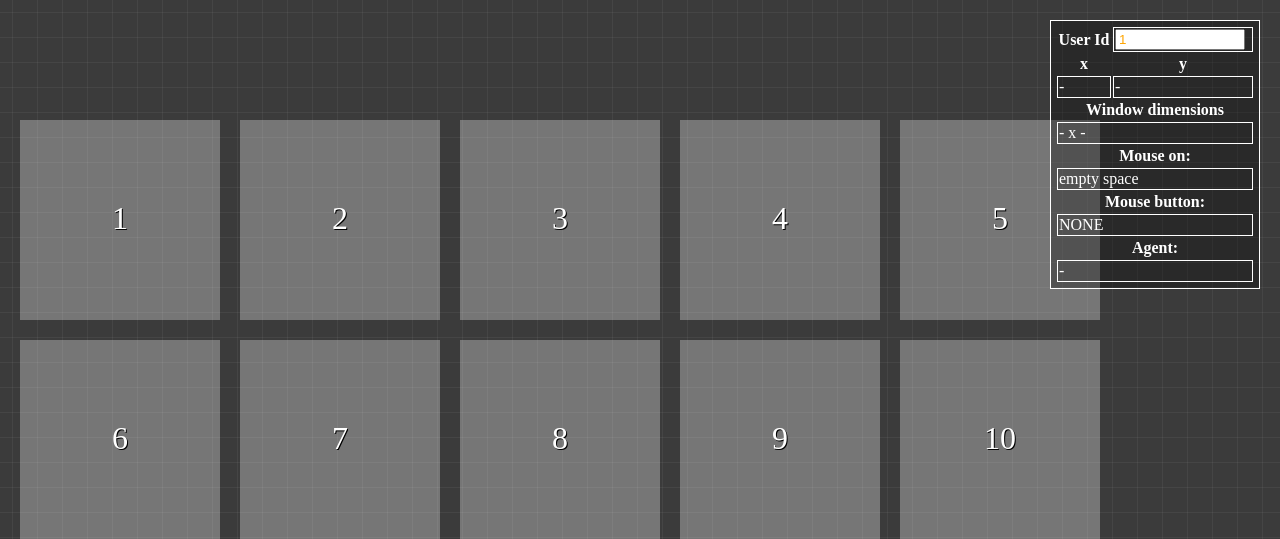
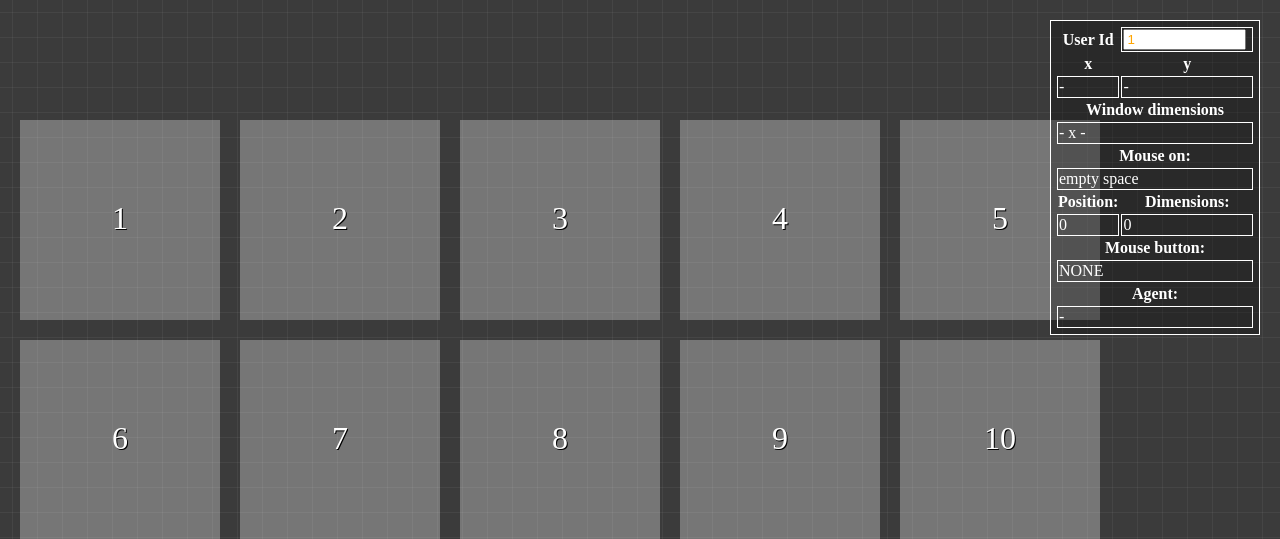
Before and after one commit to ApollonGT/mouse_logger, a Flask app: page / in a window 1280 px wide. Shown: the top 539 px of the page. Run offline with Flask 2, Linux system fonts and the light colour scheme.

Commit message:
Extra Info: element top, left, width, height

```diff
--- a/app.py
+++ b/app.py
@@ -40,10 +40,11 @@
 
     data = request.get_json()
     for info in data:
-        query = "INSERT INTO logs VALUES (?,strftime('%s','now'),?,?,?,?,'home',?,?,?)"
+        query = "INSERT INTO logs VALUES (?,strftime('%s','now'),?,?,?,?,'home',?,?,?,?,?,?,?)"
         vals = (user_id,
                 info['winX'], info['winY'], info['x'], info['y'],
-                info['mouseon'], info['agent'], info['mouse_button']
+                info['mouseon'], info['agent'], info['mouse_button'],
+                info['el_top'], info['el_left'], info['el_width'], info['height']
                 )
         cur.execute(query, vals)
         conn.commit()
--- a/static/js/scripts.js
+++ b/static/js/scripts.js
@@ -5,6 +5,12 @@
     winX: 0,
     winY: 0,
     mouseon: "empty space",
+    element: {
+        top: 0,
+        left: 0,
+        width: 0,
+        height: 0
+    },
     agent: "-",
     mouse_button: "NONE"
 };
@@ -34,7 +40,21 @@
         $("#agent").html(data.agent);
         if (!data.mouseon) {
             data.mouseon = "empty space";
+            data.element.top = 0;
+            data.element.left = 0;
+            data.element.width = 0;
+            data.element.height = 0;
+        } else {
+            var pos = $(event.target).position();
+            var w = $(event.target).width();
+            var h = $(event.target).height();
+            data.element.top = pos.top;
+            data.element.left = pos.left;
+            data.element.width = w;
+            data.element.height = h;
         }
+        $("#pos").html(data.element.top+" x "+data.element.left);
+        $("#dim").html(data.element.width+" x "+data.element.height);
         if (data.mouseon != "empty space") {
             $("#mouseon").html(data.mouseon)
         } else {
--- a/templates/index.html
+++ b/templates/index.html
@@ -39,6 +39,14 @@
                         <td id="mouseon" colspan="2">empty space</td>
                     </tr>
                     <tr>
+                        <th>Position:</th>
+                        <th>Dimensions:</th>
+                    </tr>
+                    <tr>
+                        <td id="pos">0</td>
+                        <td id="dim">0</td>
+                    </tr>
+                    <tr>
                         <th colspan="2">Mouse button:</th>
                     </tr>
                     <tr>
```
Also changed, not shown: mouse_log.db.
